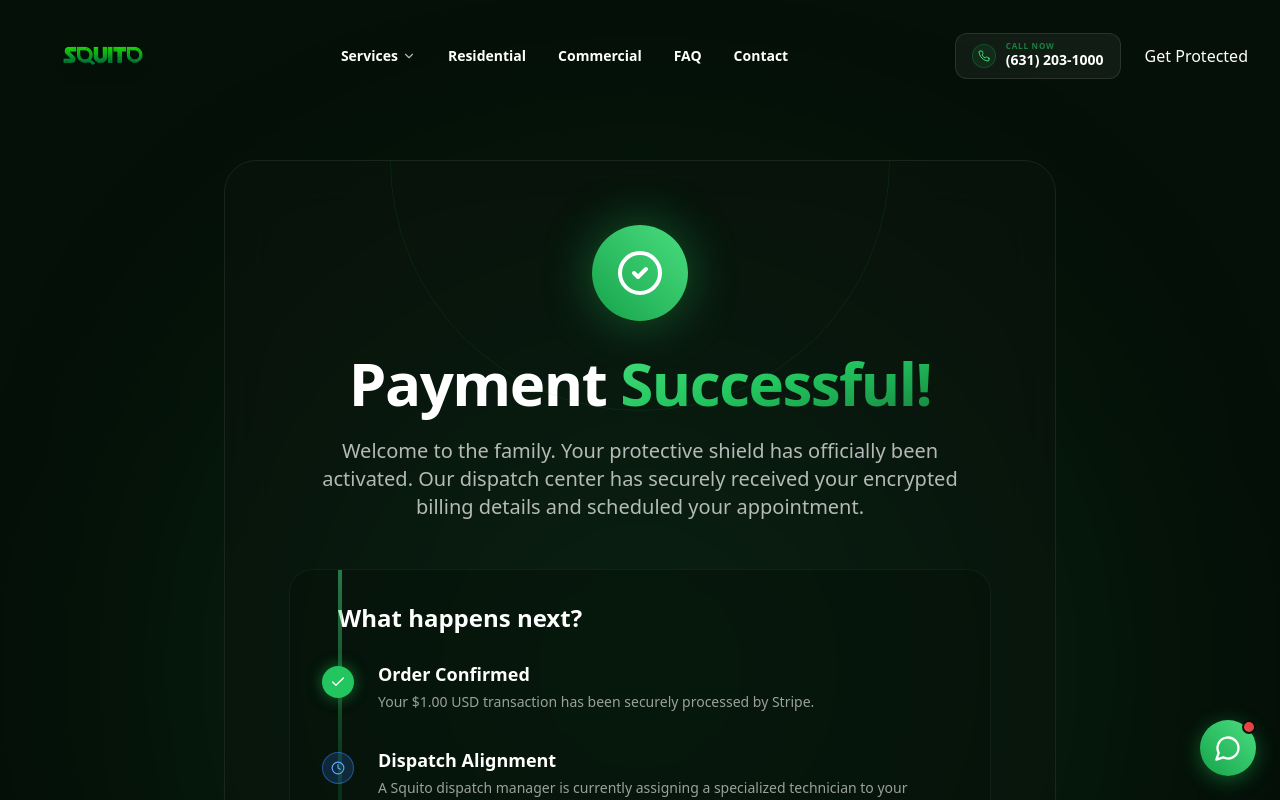
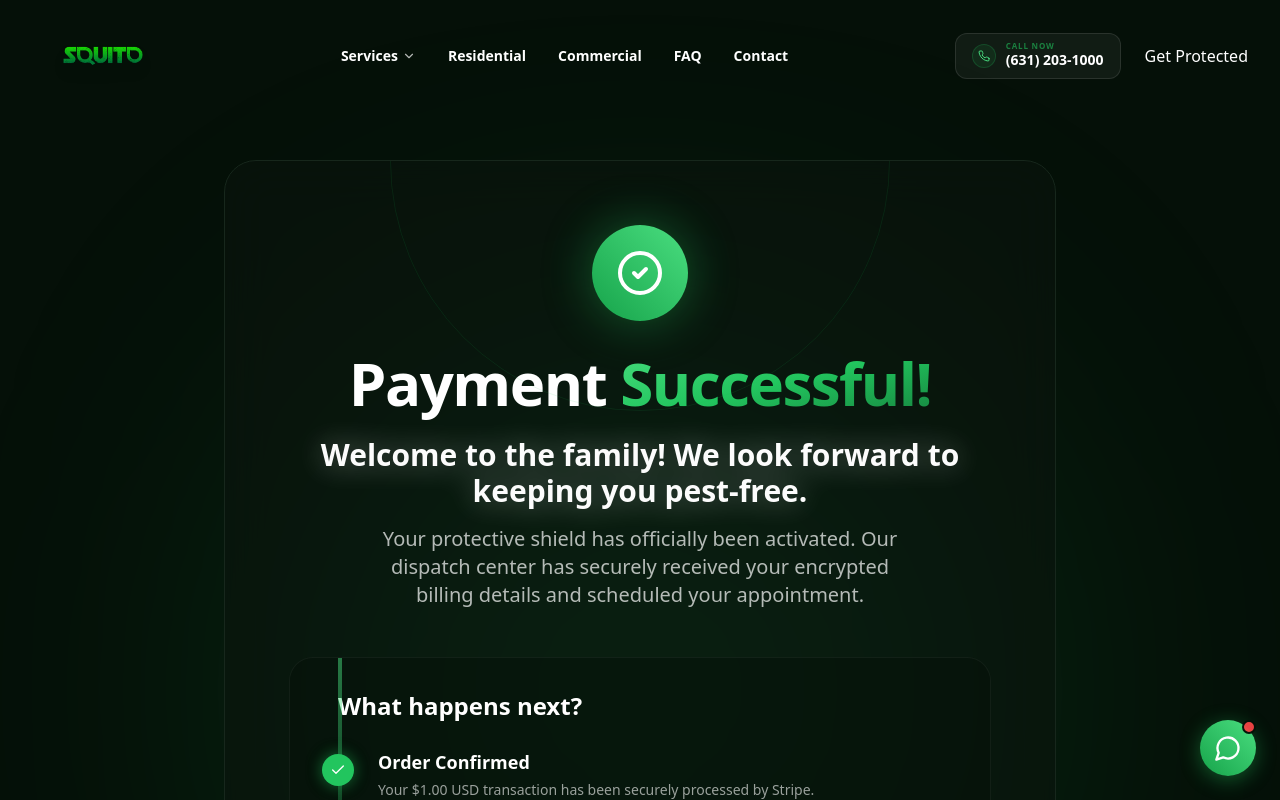
Before and after one commit to squitopest/Squito-Pest-Control, a Next.js app: page /success in a window 1280 px wide. Shown: the top 800 px of the page. Built offline with nearby package versions, Linux system fonts and the light colour scheme.

Commit message:
Inject bold animated welcome text onto Success page

```diff
--- a/src/app/success/page.tsx
+++ b/src/app/success/page.tsx
@@ -37,8 +37,12 @@ function SuccessContent() {
           Payment <span className="gradient-text">Successful!</span>
         </h1>
 
-        <p className="text-white/70 text-lg md:text-xl max-w-2xl mx-auto mb-12">
-          Welcome to the family. Your protective shield has officially been activated. Our dispatch center has securely received your encrypted billing details and scheduled your appointment.
+        <h2 className="text-2xl md:text-3xl font-display font-bold text-white mb-4 drop-shadow-[0_0_15px_rgba(255,255,255,0.4)] animate-[pulse_3s_ease-in-out_infinite]">
+          Welcome to the family! We look forward to keeping you pest-free.
+        </h2>
+
+        <p className="text-white/70 text-lg md:text-xl max-w-2xl mx-auto mb-12 text-balance leading-relaxed">
+          Your protective shield has officially been activated. Our dispatch center has securely received your encrypted billing details and scheduled your appointment.
         </p>
 
         {/* Next Steps Timeline */}
```
